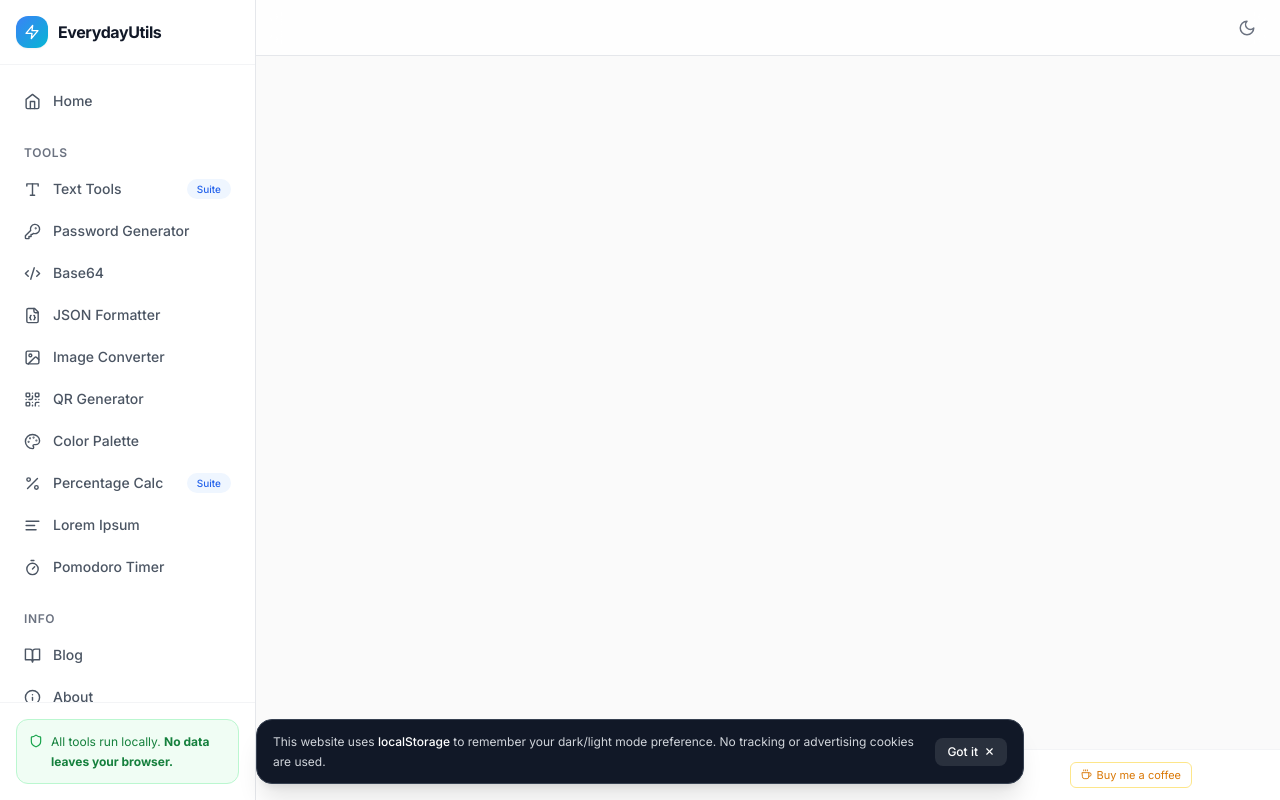
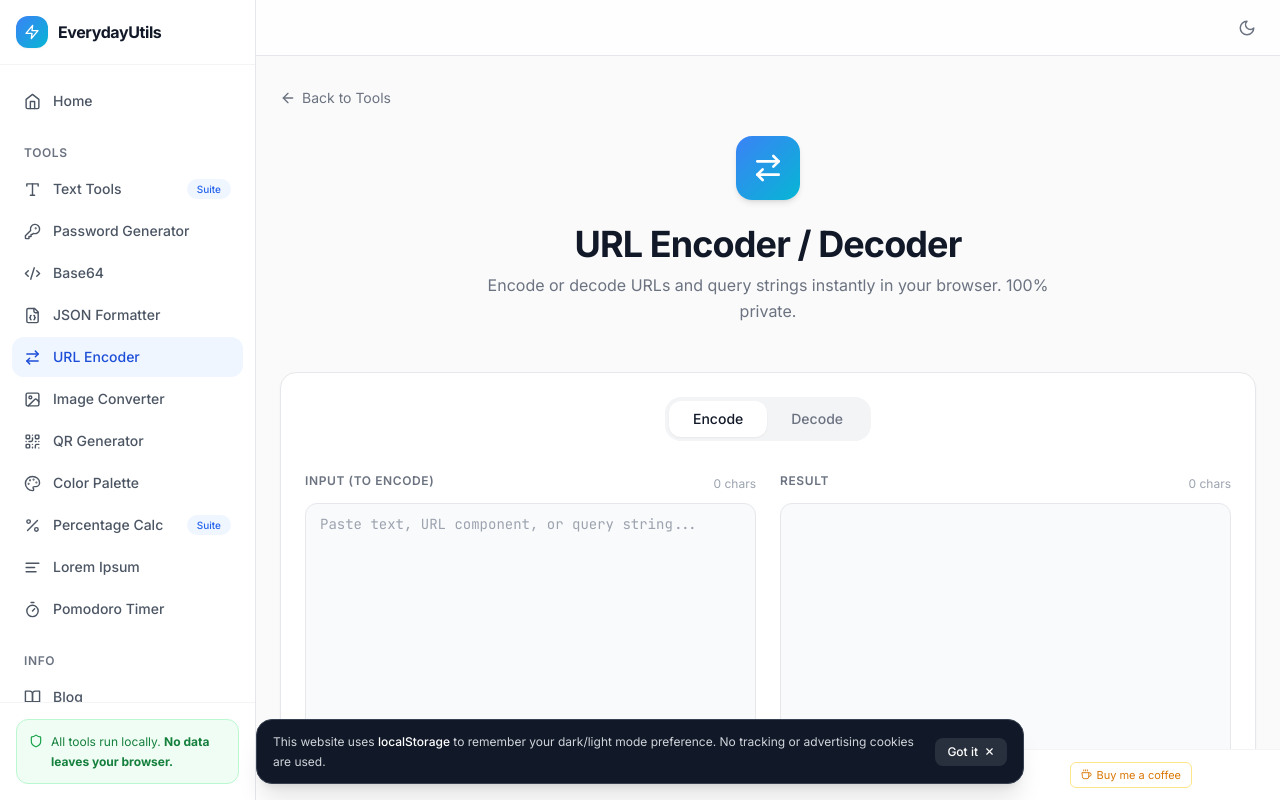
Before and after one commit to EdwinTsui912/everydayutils, a React (Vite) app: page /url-encoder in a window 1280 px wide. Built offline with nearby package versions, Linux system fonts and the light colour scheme; no server answers.

Commit message:
Add URL Encoder tool

```diff
--- a/src/App.tsx
+++ b/src/App.tsx
@@ -35,6 +35,7 @@ import ColorPaletteBlogPost from './pages/ColorPaletteBlogPost';
 import PercentageCalculatorBlogPost from './pages/PercentageCalculatorBlogPost';
 import Base64Page from './pages/Base64Page';
 import ImageConverterPage from './pages/ImageConverterPage';
+import URLEncoderPage from './pages/URLEncoderPage';
 
 function PageTracker() {
   const location = useLocation();
@@ -111,6 +112,7 @@ export default function App() {
             <Route path="/blog/percentage-calculator" element={<PercentageCalculatorBlogPost />} />
             <Route path="/base64" element={<Base64Page />} />
             <Route path="/image-converter" element={<ImageConverterPage />} />
+            <Route path="/url-encoder" element={<URLEncoderPage />} />
           </Routes>
         </Layout>
       </BrowserRouter>
--- a/src/components/Sidebar.tsx
+++ b/src/components/Sidebar.tsx
@@ -1,7 +1,7 @@
 import { NavLink, useLocation } from 'react-router-dom';
 import {
   Home, Type, KeyRound, Palette, Percent, QrCode,
-  Info, Shield, FileText, X, Zap, Mail, BookOpen, AlignLeft, FileJson, Timer, Code2, ImageIcon
+  Info, Shield, FileText, X, Zap, Mail, BookOpen, AlignLeft, FileJson, Timer, Code2, ImageIcon, ArrowRightLeft
 } from 'lucide-react';
 
 const NAV_ITEMS = [
@@ -13,6 +13,7 @@ const TOOLS = [
   { label: 'Password Generator', path: '/password-generator', icon: KeyRound },
   { label: 'Base64', path: '/base64', icon: Code2 },
   { label: 'JSON Formatter', path: '/json-formatter', icon: FileJson },
+  { label: 'URL Encoder', path: '/url-encoder', icon: ArrowRightLeft },
   { label: 'Image Converter', path: '/image-converter', icon: ImageIcon },
   { label: 'QR Generator', path: '/qr-generator', icon: QrCode },
   { label: 'Color Palette', path: '/palette-generator', icon: Palette },
--- a/src/pages/HomePage.tsx
+++ b/src/pages/HomePage.tsx
@@ -1,5 +1,5 @@
 import { Link } from 'react-router-dom';
-import { Type, KeyRound, Palette, Percent, QrCode, AlignLeft, FileJson, Timer, ArrowRight, Shield, Zap, Globe, Code2, ImageIcon } from 'lucide-react';
+import { Type, KeyRound, Palette, Percent, QrCode, AlignLeft, FileJson, Timer, ArrowRight, Shield, Zap, Globe, Code2, ImageIcon, ArrowRightLeft } from 'lucide-react';
 
 const TOOLS = [
   {
@@ -82,6 +82,14 @@ const TOOLS = [
     bg: 'bg-purple-50 dark:bg-purple-950/40',
     iconColor: 'text-purple-600 dark:text-purple-400',
   },
+  {
+    path: '/url-encoder',
+    icon: ArrowRightLeft,
+    label: 'URL Encoder',
+    description: 'Encode and decode URLs, query strings, and special characters.',
+    bg: 'bg-violet-50 dark:bg-violet-950/40',
+    iconColor: 'text-violet-600 dark:text-violet-400',
+  },
 ];
 
 const FEATURES = [
--- /dev/null
+++ b/src/pages/URLEncoderPage.tsx
@@ -0,0 +1,218 @@
+import { useState, useEffect, useCallback } from 'react';
+import { Link } from 'react-router-dom';
+import { Copy, Check, RotateCcw, ArrowLeft, ArrowRightLeft } from 'lucide-react';
+import { trackToolView, trackButtonClick, trackCopySuccess } from '../lib/analytics';
+
+type Mode = 'encode' | 'decode';
+
+function URLEncoderPage() {
+  const [mode, setMode] = useState<Mode>('encode');
+  const [input, setInput] = useState('');
+  const [output, setOutput] = useState('');
+  const [error, setError] = useState('');
+  const [copied, setCopied] = useState(false);
+  const [prettify, setPrettify] = useState(false);
+  const [decodePlusAsSpace, setDecodePlusAsSpace] = useState(false);
+
+  useEffect(() => { trackToolView('url-encoder'); }, []);
+
+  const transform = useCallback((text: string, currentMode: Mode, plusAsSpace: boolean) => {
+    if (!text) {
+      setOutput('');
+      setError('');
+      return;
+    }
+
+    try {
+      if (currentMode === 'encode') {
+        setOutput(encodeURIComponent(text).replace(/!/g, '%21'));
+        setError('');
+      } else {
+        const prepared = plusAsSpace ? text.replace(/\+/g, ' ') : text;
+        setOutput(decodeURIComponent(prepared));
+        setError('');
+      }
+    } catch (e) {
+      setOutput('');
+      setError(currentMode === 'decode'
+        ? 'Invalid encoded input. Check for malformed % sequences.'
+        : 'Encoding error.');
+    }
+  }, []);
+
+  useEffect(() => {
+    const timeout = setTimeout(() => {
+      transform(input, mode, decodePlusAsSpace);
+    }, 150);
+    return () => clearTimeout(timeout);
+  }, [input, mode, decodePlusAsSpace, transform]);
+
+  const displayOutput = prettify && mode === 'decode'
+    ? output.replace(/\?/g, '\n?').replace(/&/g, '\n&').replace(/#/g, '\n#')
+    : output;
+
+  const handleCopy = async () => {
+    if (!output) return;
+    try {
+      await navigator.clipboard.writeText(output);
+      trackCopySuccess('url-encoder');
+      setCopied(true);
+      setTimeout(() => setCopied(false), 1800);
+    } catch {}
+  };
+
+  const handleSwap = () => {
+    const newMode = mode === 'encode' ? 'decode' : 'encode';
+    setMode(newMode);
+    setInput(output);
+    setOutput('');
+    setError('');
+    setPrettify(false);
+  };
+
+  const handleClear = () => {
+    setInput('');
+    setOutput('');
+    setError('');
+    setPrettify(false);
+  };
+
+  const handlePrettify = () => {
+    setPrettify(!prettify);
+  };
+
+  return (
+    <div className="max-w-5xl mx-auto px-4 sm:px-6 py-8 min-h-screen">
+      <div className="mb-6">
+        <Link to="/" className="inline-flex items-center gap-1.5 text-sm text-gray-500 dark:text-gray-400 hover:text-brand-600 dark:hover:text-brand-400 transition-colors">
+          <ArrowLeft size={16} />
+          Back to Tools
+        </Link>
+      </div>
+
+      <div className="text-center mb-12">
+        <div className="mx-auto w-16 h-16 bg-gradient-to-br from-blue-500 to-cyan-500 rounded-2xl flex items-center justify-center mb-6 shadow-md">
+          <ArrowRightLeft size={32} className="text-white" />
+        </div>
+        <h1 className="text-4xl font-bold tracking-tight mb-2">URL Encoder / Decoder</h1>
+        <p className="text-base text-gray-500 dark:text-gray-400 max-w-xl mx-auto leading-relaxed">
+          Encode or decode URLs and query strings instantly in your browser. 100% private.
+        </p>
+      </div>
+
+      <div className="card p-6">
+        <div className="flex justify-center mb-8">
+          <div className="inline-flex bg-gray-100 dark:bg-gray-800 rounded-2xl p-1">
+            <button onClick={() => setMode('encode')} className={`px-6 py-2 rounded-xl text-sm font-medium transition-all ${mode === 'encode' ? 'bg-white dark:bg-gray-900 shadow-sm' : 'text-gray-500 dark:text-gray-400'}`}>Encode</button>
+            <button onClick={() => setMode('decode')} className={`px-6 py-2 rounded-xl text-sm font-medium transition-all ${mode === 'decode' ? 'bg-white dark:bg-gray-900 shadow-sm' : 'text-gray-500 dark:text-gray-400'}`}>Decode</button>
+          </div>
+        </div>
+
+        <div className="grid grid-cols-1 lg:grid-cols-2 gap-6">
+          <div>
+            <div className="flex items-center justify-between mb-2">
+              <label htmlFor="url-input" className="label">
+                {mode === 'encode' ? 'Input (to encode)' : 'Input (to decode)'}
+              </label>
+              <span className="text-xs text-gray-400">{input.length} chars</span>
+            </div>
+            <textarea
+              id="url-input"
+              value={input}
+              onChange={(e) => setInput(e.target.value)}
+              placeholder={mode === 'encode' ? "Paste text, URL component, or query string..." : "Paste encoded string or query here..."}
+              className="input min-h-[260px] resize-y font-mono text-sm"
+            />
+          </div>
+
+          <div>
+            <div className="flex items-center justify-between mb-2">
+              <label htmlFor="url-output" className="label">Result</label>
+              <span className="text-xs text-gray-400">{output.length} chars</span>
+            </div>
+            <textarea
+              id="url-output"
+              value={displayOutput}
+              readOnly
+              className="input min-h-[260px] resize-y font-mono text-sm bg-gray-50 dark:bg-gray-900"
+            />
+            <button
+              onClick={handleCopy}
+              className="mt-3 w-full btn-secondary flex items-center justify-center gap-2 py-2.5"
+            >
+              {copied ? <Check size={16} /> : <Copy size={16} />}
+              {copied ? 'Copied!' : 'Copy Result'}
+            </button>
+          </div>
+        </div>
+
+        <div className="flex flex-wrap gap-3 mt-6">
+          <button onClick={handleSwap} className="btn-secondary flex items-center gap-2">
+            <ArrowRightLeft size={16} /> Swap
+          </button>
+          <button onClick={handlePrettify} disabled={mode === 'encode'} className="btn-secondary flex items-center gap-2">
+            {prettify ? 'Un-prettify' : 'Prettify'}
+          </button>
+          <button onClick={handleClear} className="btn-secondary flex items-center gap-2">
+            <RotateCcw size={16} /> Clear All
+          </button>
+        </div>
+
+        {mode === 'decode' && (
+          <div className="mt-4 flex items-center gap-2">
+            <input
+              type="checkbox"
+              id="plus-space"
+              checked={decodePlusAsSpace}
+              onChange={(e) => setDecodePlusAsSpace(e.target.checked)}
+              className="accent-brand-600"
+            />
+            <label htmlFor="plus-space" className="text-sm text-gray-600 dark:text-gray-400 cursor-pointer">
+              Treat + as space (for query strings)
+            </label>
+          </div>
+        )}
+
+        {error && <p className="text-red-600 dark:text-red-400 text-sm mt-4">{error}</p>}
+      </div>
+
+      {/* SEO Content */}
+      <div className="mt-20 border-t border-gray-200 dark:border-gray-800 pt-12">
+        <div className="prose prose-zinc dark:prose-invert max-w-3xl mx-auto px-4 text-sm leading-relaxed">
+          <h2 className="text-2xl font-bold mb-6">Free URL Encoder and Decoder Online</h2>
+          <p className="mb-6">
+            Encode or decode URLs, query strings, and special characters instantly in your browser. No sign-up, no data upload, complete privacy.
+          </p>
+
+          <h3 className="text-lg font-semibold mt-8 mb-2">Why Use URL Encoding?</h3>
+          <ul className="list-disc pl-5 mb-6 space-y-1">
+            <li>URLs cannot contain spaces or certain special characters</li>
+            <li>API requests and query parameters often need encoding</li>
+            <li>Debugging broken links and form data</li>
+            <li>Handling international characters safely</li>
+          </ul>
+
+          <h3 className="text-lg font-semibold mt-8 mb-2">Frequently Asked Questions</h3>
+          <div className="space-y-6">
+            <div>
+              <p className="font-semibold">What is the difference between encode and decode?</p>
+              <p>Encoding converts special characters to %XX format. Decoding reverses it back to readable text.</p>
+            </div>
+            <div>
+              <p className="font-semibold">Why treat + as space?</p>
+              <p>In query strings, + is commonly used to represent a space. This option makes decoding form data correct.</p>
+            </div>
+            <div>
+              <p className="font-semibold">Is this tool private?</p>
+              <p>Yes. Everything runs in your browser. No data is sent to any server.</p>
+            </div>
+          </div>
+
+          <p className="mt-8">Whether you're a developer debugging APIs or cleaning up links, our tool makes URL encoding simple and secure.</p>
+        </div>
+      </div>
+    </div>
+  );
+}
+
+export default URLEncoderPage;
```
